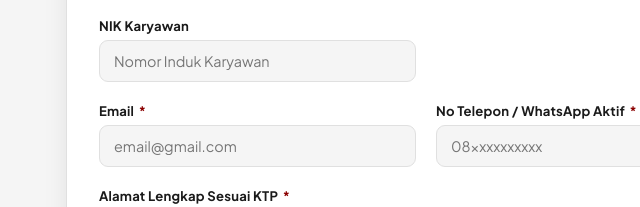
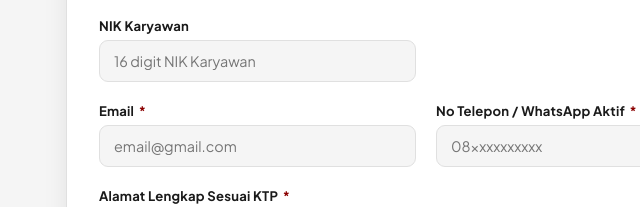
Before and after one commit to putralearn/indo5-v2, a plain HTML site: page formrefrnesi.html in a window 1280 px wide. Shown: the part 560-767 px from the top of the page, 214-854 px from the left. Drawn offline with Linux system fonts and the light colour scheme.

Commit message:
Tambah validasi angka-only maksimal 16 digit untuk field NIK Karyawan

```diff
--- a/formrefrnesi.html
+++ b/formrefrnesi.html
@@ -177,7 +177,7 @@
                         name="nama_ktp" required placeholder="Nama lengkap sesuai KTP"></div>
                 <div class="field"><label>No KTP <span class="req">*</span></label><input type="text" name="nik"
                         required placeholder="16 digit NIK" inputmode="numeric" maxlength="16" oninput="validateNik(this)" onblur="validateNik(this)"><p class="field-error" style="color:#e53935;font-size:0.78rem;margin-top:4px;display:none;"></p></div>
-                <div class="field"><label>NIK Karyawan</label><input type="text" name="nik_karyawan" placeholder="Nomor Induk Karyawan" inputmode="numeric"></div>
+                <div class="field"><label>NIK Karyawan</label><input type="text" name="nik_karyawan" placeholder="16 digit NIK Karyawan" inputmode="numeric" maxlength="16" oninput="validateNik(this)" onblur="validateNik(this)"><p style="font-size:0.8rem;margin-top:4px;display:none;color:#e53935;"></p></div>
             </div>
             <div class="grid-2">
                 <div class="field"><label>Email <span class="req">*</span></label><input type="email" name="email"
```
Also changed, not shown: formdatadiri.html (+1 -1 lines).
